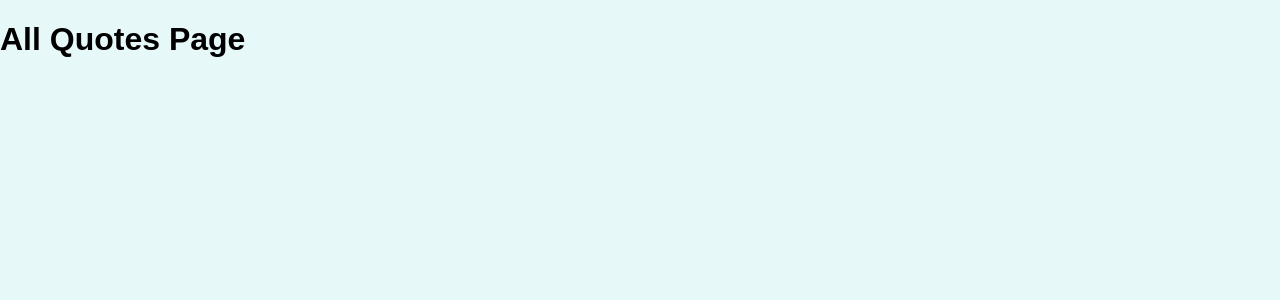
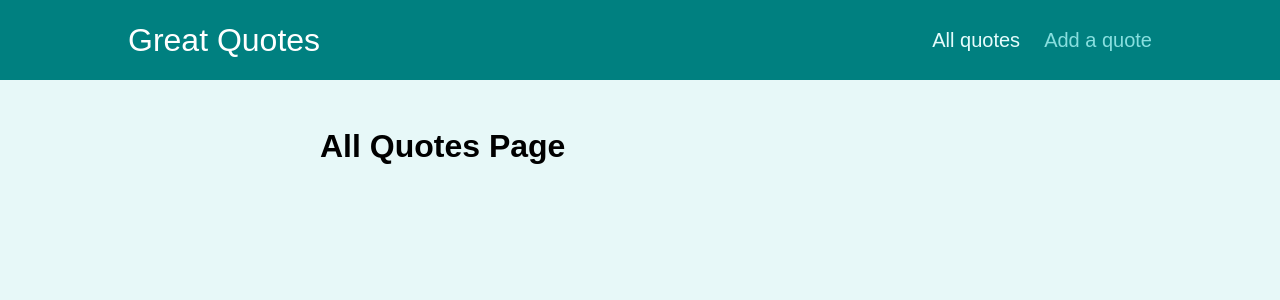
Before and after one commit to Jason2B3/rouer_practice, a React (Create React App) app: page /quotes in a window 1280 px wide. Shown: the top 300 px of the page. Built offline with nearby package versions, Linux system fonts and the light colour scheme.

Commit message:
commit 278

```diff
--- a/src/App.js
+++ b/src/App.js
@@ -2,10 +2,11 @@
 import AllQuotes from "./components/pages/AllQuotes";
 import NewQuote from "./components/pages/NewQuote";
 import QuoteDetail from "./components/pages/QuoteDetail";
-// import
+import Layout from "./components/layout/Layout";
 
 function App() {
   return (
+    <Layout>
       <Switch>
         <Route path="/" exact>
           <Redirect to="/quotes" />
@@ -20,6 +21,7 @@
           <NewQuote />
         </Route>
       </Switch>
+    </Layout>
   );
 }
 
--- /dev/null
+++ b/src/components/layout/Layout.js
@@ -0,0 +1,14 @@
+import React from "react";
+import styles from "./Layout.module.css";
+import MainNavigation from "./MainNavigation";
+
+function Layout(props) {
+  return (
+    <>
+      <MainNavigation />
+      <main className={styles.main}>{props.children}</main>
+    </>
+  );
+}
+
+export default Layout;
--- /dev/null
+++ b/src/components/layout/MainNavigation.js
@@ -0,0 +1,21 @@
+import React from "react";
+import { NavLink } from "react-router-dom";
+import styles from "./MainNavigation.module.css";
+
+export default function MainNavigation() {
+  return (
+    <header className={styles.header}>
+      <div className={styles.logo}>Great Quotes</div>
+      <nav className={styles.nav}>
+        <ul>
+          <li>
+            <NavLink to="/quotes" activeClassName={styles.active}>All quotes</NavLink>
+          </li>
+          <li>
+            <NavLink to="/new-quote" activeClassName={styles.active}>Add a quote</NavLink>
+          </li>
+        </ul>
+      </nav>
+    </header>
+  );
+}
--- a/src/components/pages/QuoteDetail.js
+++ b/src/components/pages/QuoteDetail.js
@@ -9,9 +9,6 @@
     <>
       <h1>Quote Detail Page</h1>
       <p>{params.quoteID}</p>
-      <Route path="/quotes/:quoteID/comments">
-        <Comments />
-      </Route>
       <Route path={`/quotes/${params.quoteID}/comments`}>
         <Comments />
       </Route>
```
Also changed, not shown: 1 other file (tests, documents, lock files or other folders). Lines whose indentation alone changed are shown as unchanged.
